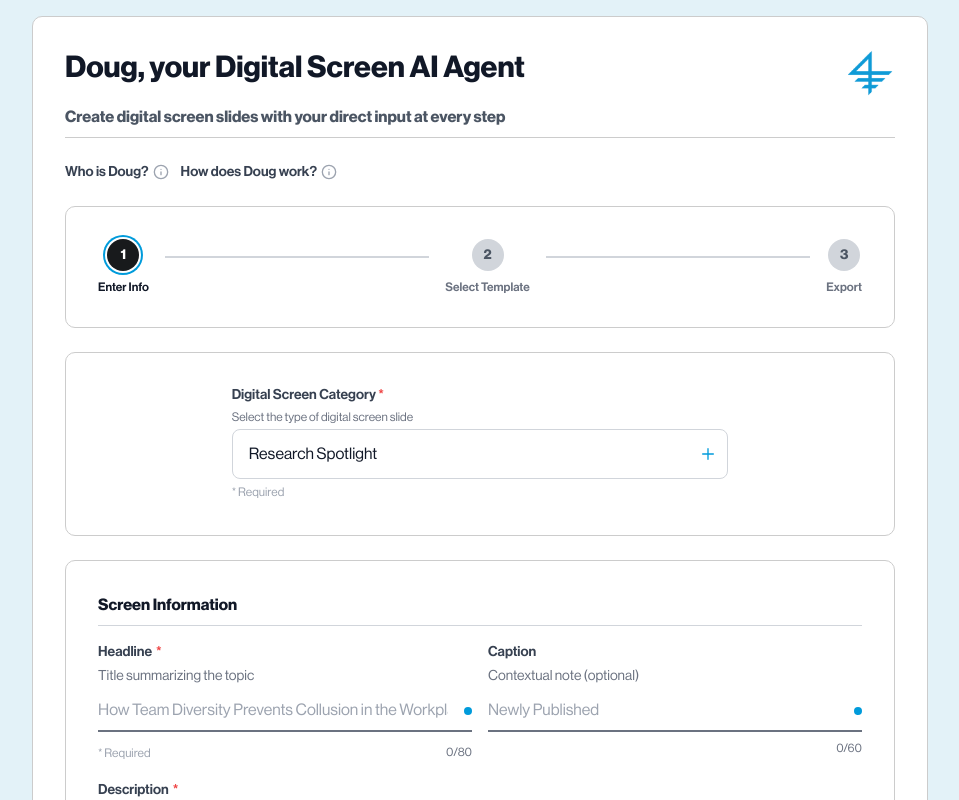
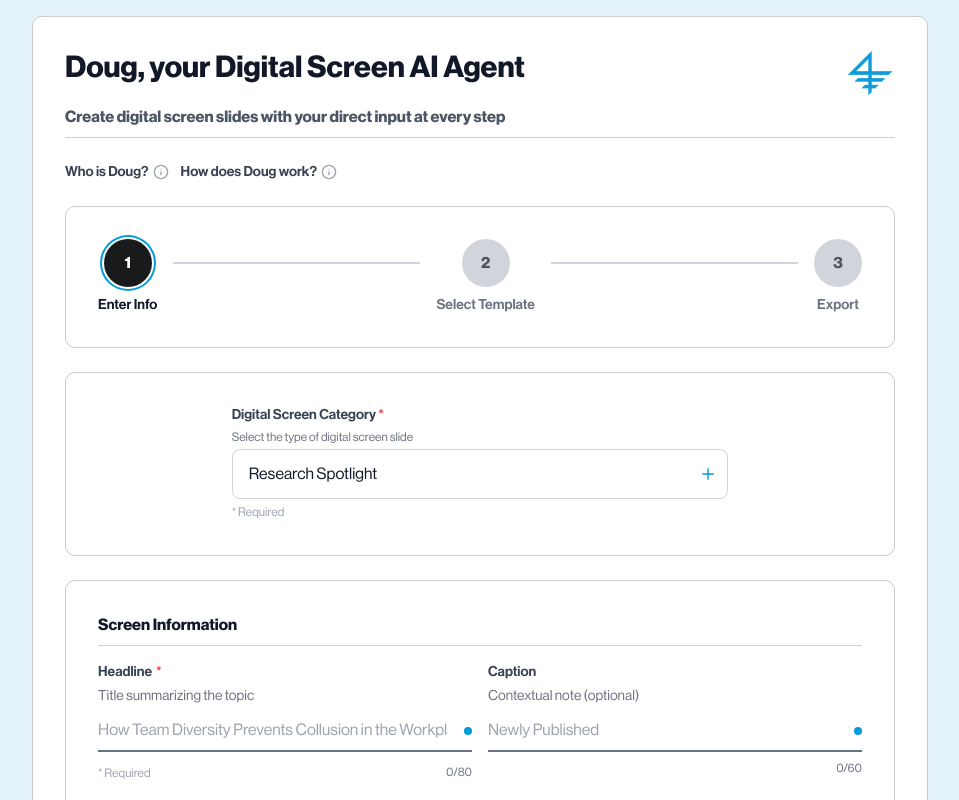
Before and after one commit to AlexJoon/Digital-Screen-Template-Generator, a React (Vite) app in the folder frontend/: page / in a window 1280 px wide. Shown: the top 800 px of the page, without its empty margins (160-1119 px from the left). Built offline with nearby package versions, Linux system fonts and the light colour scheme; no server answers.

Commit message:
style: increase stepper circle and font sizes

```diff
--- a/frontend/src/components/StepTimeline.jsx
+++ b/frontend/src/components/StepTimeline.jsx
@@ -24,12 +24,12 @@ function StepTimeline({ currentStep, onStepClick }) {
           className="flex flex-col items-center group cursor-pointer"
           title={`Go back to ${step.label.toLowerCase()}`}
         >
-          <div className="w-8 h-8 rounded-full bg-[#009bdb] flex items-center justify-center group-hover:ring-2 group-hover:ring-[#009bdb] group-hover:ring-offset-2 transition-all">
-            <svg className="w-4 h-4 text-white" fill="none" stroke="currentColor" viewBox="0 0 24 24" strokeWidth={2}>
+          <div className="w-12 h-12 rounded-full bg-[#009bdb] flex items-center justify-center group-hover:ring-2 group-hover:ring-[#009bdb] group-hover:ring-offset-2 transition-all">
+            <svg className="w-6 h-6 text-white" fill="none" stroke="currentColor" viewBox="0 0 24 24" strokeWidth={2}>
               <path strokeLinecap="round" strokeLinejoin="round" d="M5 13l4 4L19 7" />
             </svg>
           </div>
-          <span className="text-xs font-medium text-gray-700 mt-2 text-center group-hover:text-[#009bdb] transition-colors">
+          <span className="text-sm font-medium text-gray-700 mt-2 text-center group-hover:text-[#009bdb] transition-colors">
             {step.label}
           </span>
         </button>
@@ -39,7 +39,7 @@ function StepTimeline({ currentStep, onStepClick }) {
     return (
       <div className="flex flex-col items-center">
         <div
-          className={`w-8 h-8 rounded-full flex items-center justify-center ${
+          className={`w-12 h-12 rounded-full flex items-center justify-center ${
             isCurrent(step.num)
               ? 'bg-[#181a1c] ring-2 ring-[#009bdb] ring-offset-2'
               : isCompleted(step.num)
@@ -48,17 +48,17 @@ function StepTimeline({ currentStep, onStepClick }) {
           }`}
         >
           {isCompleted(step.num) ? (
-            <svg className="w-4 h-4 text-white" fill="none" stroke="currentColor" viewBox="0 0 24 24" strokeWidth={2}>
+            <svg className="w-6 h-6 text-white" fill="none" stroke="currentColor" viewBox="0 0 24 24" strokeWidth={2}>
               <path strokeLinecap="round" strokeLinejoin="round" d="M5 13l4 4L19 7" />
             </svg>
           ) : (
-            <span className={`text-sm font-bold ${isCurrent(step.num) ? 'text-white' : 'text-gray-600'}`}>
+            <span className={`text-base font-bold ${isCurrent(step.num) ? 'text-white' : 'text-gray-600'}`}>
               {step.num}
             </span>
           )}
         </div>
         <span
-          className={`text-xs font-medium mt-2 text-center ${
+          className={`text-sm font-medium mt-2 text-center ${
             isCurrent(step.num) ? 'text-gray-900' : isCompleted(step.num) ? 'text-gray-700' : 'text-gray-500'
           }`}
         >
@@ -71,7 +71,7 @@ function StepTimeline({ currentStep, onStepClick }) {
   const renderConnector = (afterStepNum) => {
     const isActive = isCompleted(afterStepNum + 1) || isCurrent(afterStepNum + 1)
     return (
-      <div className={`flex-1 h-0.5 mx-4 -mt-5 ${isActive ? 'bg-[#009bdb]' : 'bg-gray-300'}`} />
+      <div className={`flex-1 h-0.5 mx-4 -mt-7 ${isActive ? 'bg-[#009bdb]' : 'bg-gray-300'}`} />
     )
   }
 
```
